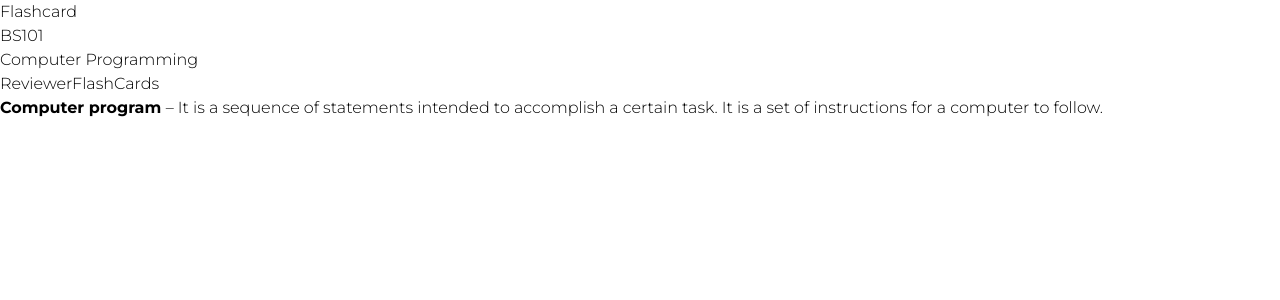
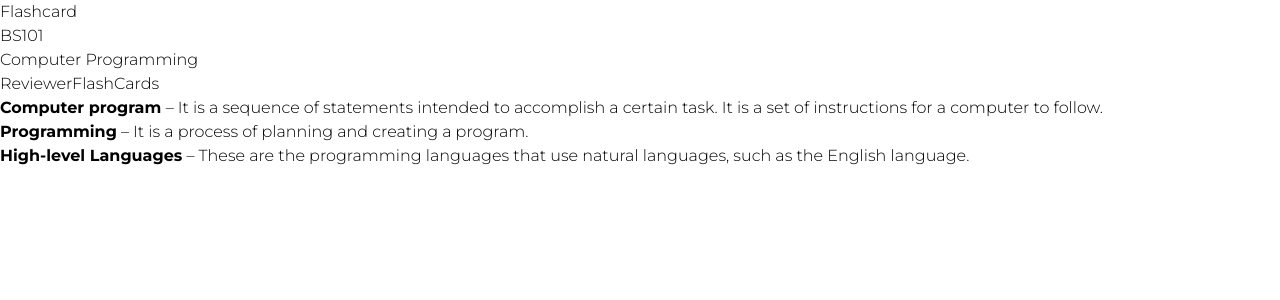
Before and after one commit to RyanMdg/bs101, a Next.js app in the folder front-end/admin/: page /comprog in a window 1280 px wide. Shown: the top 300 px of the page. Built offline with nearby package versions, Linux system fonts and the light colour scheme.

Commit message:
comprog review sec

```diff
--- a/front-end/admin/src/app/components/comprog-review.js
+++ b/front-end/admin/src/app/components/comprog-review.js
@@ -6,6 +6,17 @@ const comprogReviewer = () => {
         statements intended to accomplish a certain task. It is a set of
         instructions for a computer to follow.
       </h1>
+
+      <h1 className=" font-semibold mt-5">
+        <b className=" underline">Programming</b> – It is a process of planning
+        and creating a program.
+      </h1>
+
+      <h1 className=" font-semibold mt-5">
+        <b className=" underline">High-level Languages</b> – These are the
+        programming languages that use natural languages, such as the English
+        language.
+      </h1>
     </div>
   );
 };
```
